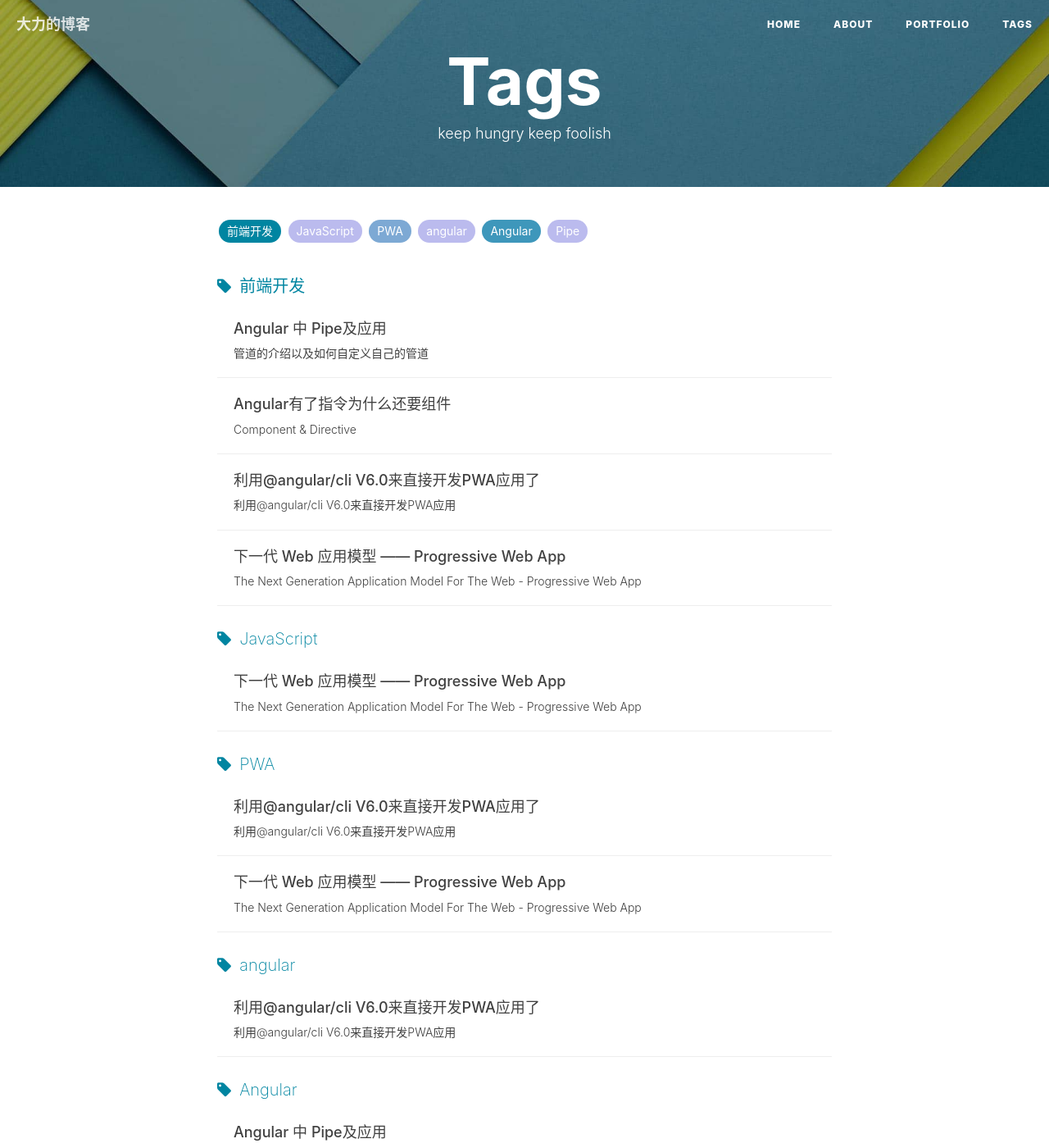
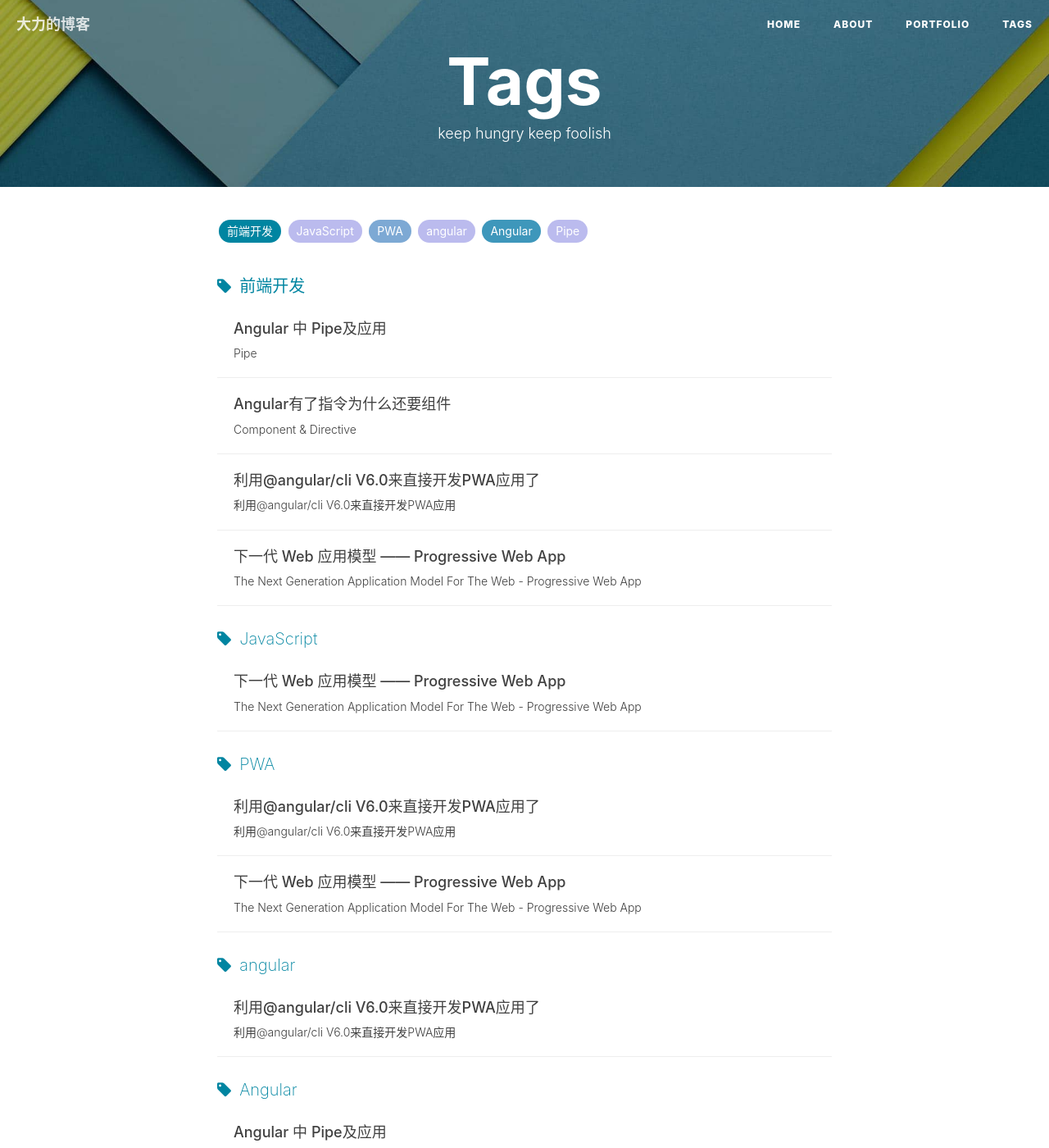
Before and after one commit to daziran123/daziran123.github.io-1, a Jekyll site: the page built from tags.html, in a window 1280 px wide and 1400 px high. Shown: the whole window at 82% size. Built offline with Jekyll 4.4.1, drawn with Linux system fonts in a browser that asks for light colours; nearby versions of some CDN libraries; comment, search, counter and statistics services are not loaded; some of the changed text lies outside the part shown.

Commit message:
Update 2018-11-17-angular-pipe-a.md

```diff
--- a/_posts/2018-11-17-angular-pipe-a.md
+++ b/_posts/2018-11-17-angular-pipe-a.md
@@ -1,7 +1,7 @@
 ---
 layout:     post
 title:      "Angular 中 Pipe及应用"
-subtitle:   "管道的介绍以及如何自定义自己的管道"
+subtitle:   "Pipe"
 date:       2018-11-17 12:00:00
 author:     "dali"
 header-img: "img/post-bg-nextgen-web-pwa.jpg"
```
